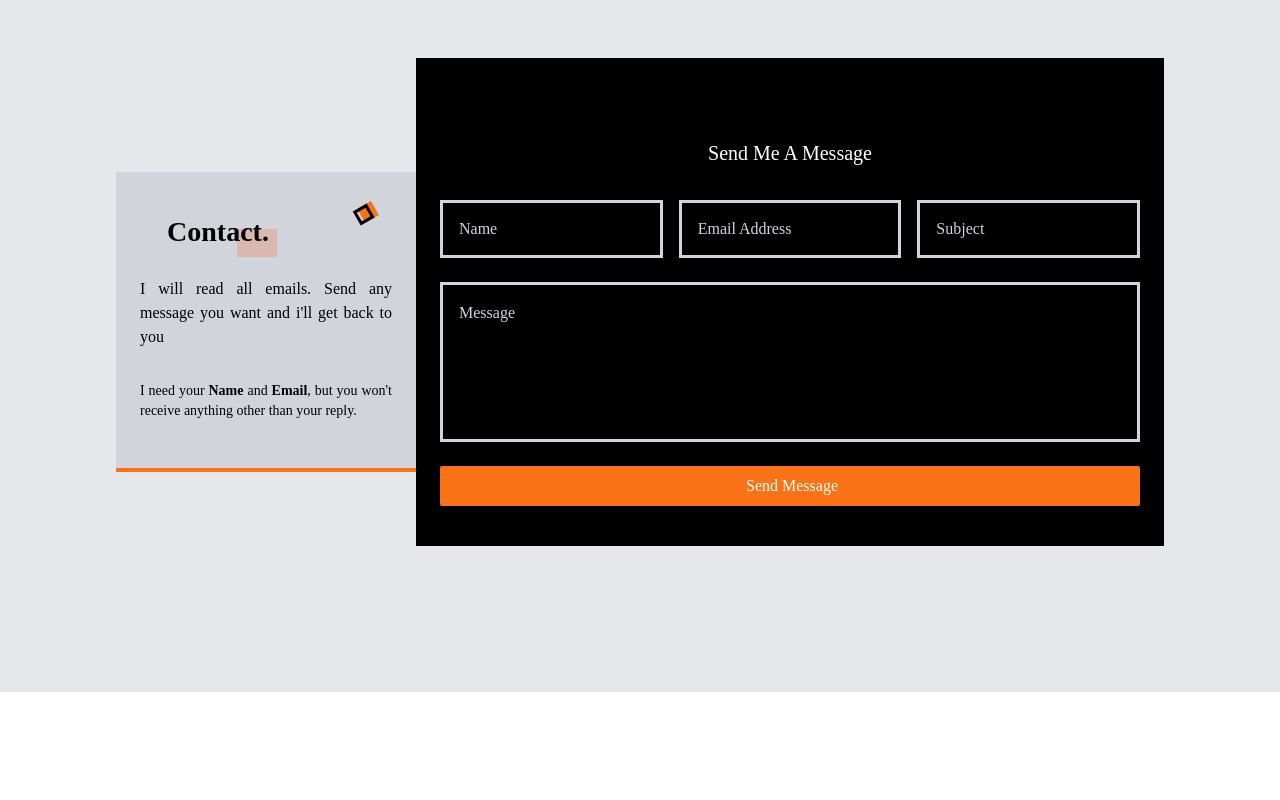
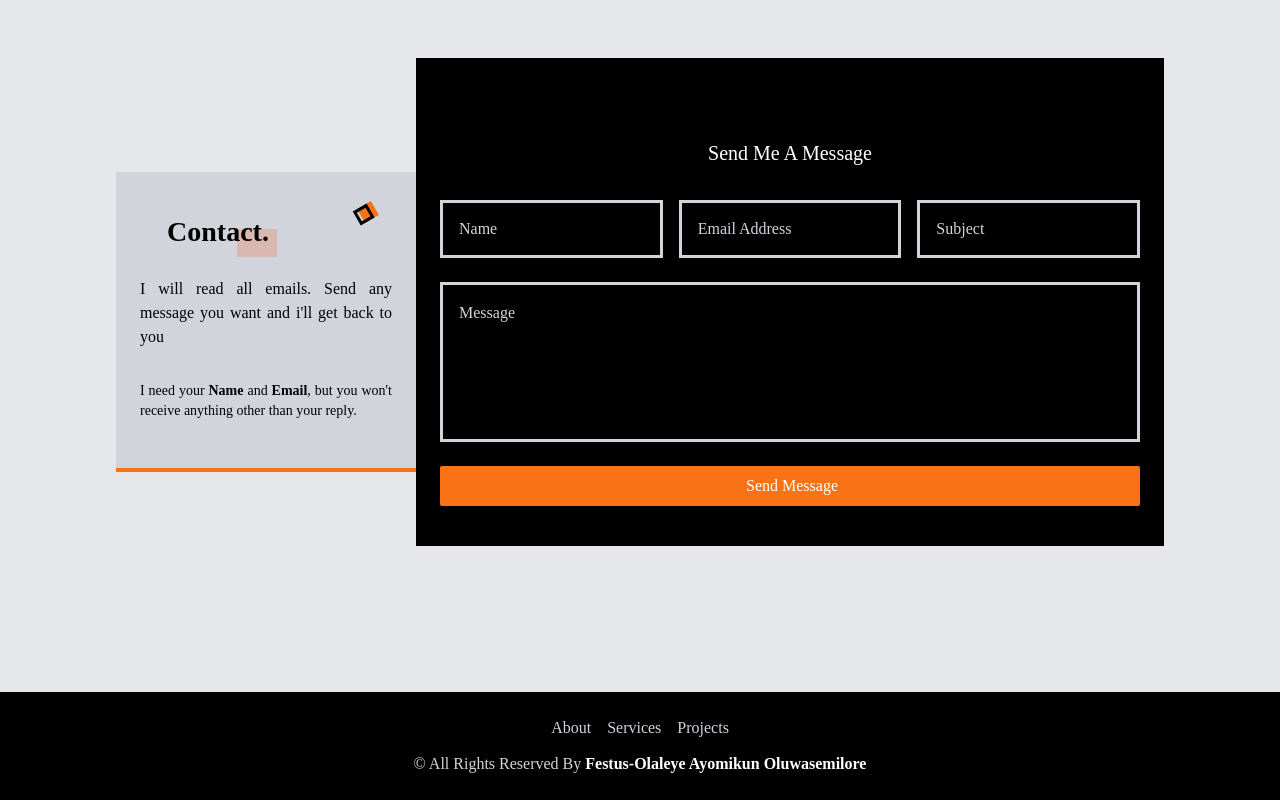
Before and after one commit to Mikun07/New-portfolio, a React (Vite) app: page / in a window 1280 px wide. Shown: the part 3308-4108 px from the top of the page. Before the commit the page ends 4000 px from the top, so only its background shows below. Built offline with nearby package versions, Linux system fonts and the light colour scheme; a web font is replaced by a local one.

Commit message:
Footer page and Scroll to top

```diff
--- a/package.json
+++ b/package.json
@@ -15,7 +15,8 @@
     "react-dom": "^18.2.0",
     "react-hot-toast": "^2.4.1",
     "react-router-dom": "^6.16.0",
-    "react-scroll": "^1.8.9"
+    "react-scroll": "^1.8.9",
+    "react-use": "^17.4.0"
   },
   "devDependencies": {
     "@types/react": "^18.2.15",
--- a/src/App.jsx
+++ b/src/App.jsx
@@ -5,6 +5,8 @@ import About from './pages/About/About';
 import Services from './pages/Services/Services';
 import Projects from './pages/Projects/Projects';
 import Contact from './pages/Contact/Contact,';
+import Footer from './components/Footer/Footer';
+import ScrollToTop from './components/Scroll/ScrollToTop';
 
 function App() {
 
@@ -16,6 +18,8 @@ function App() {
       <Services />
       <Projects />
       <Contact />
+      <Footer />
+      <ScrollToTop />
     </>
   )
 }
--- /dev/null
+++ b/src/components/Footer/Footer.jsx
@@ -0,0 +1,47 @@
+import React from "react";
+
+function Footer() {
+  return (
+    <>
+      <footer className="h-full px-4 flex items-center justify-center text-white bg-black">
+        <div className=" grid grid-cols-1 gap-3 py-6">
+          <ul className="flex cursor-pointer justify-center gap-4 text-gray-300">
+            <li>
+              <a
+                href="#about"
+                className="capitalize text-base leading-4 font-medium"
+              >
+                About
+              </a>
+            </li>
+            <li>
+              <a
+                href="#services"
+                className="capitalize text-base leading-4 font-medium"
+              >
+                Services
+              </a>
+            </li>
+            <li>
+              <a
+                href="#project"
+                className="capitalize text-base leading-4 font-medium"
+              >
+                Projects
+              </a>
+            </li>
+          </ul>
+
+          <span className="capitalize font-medium text-gray-300">
+            &#169; all rights reserved by{" "}
+            <a href="" className=" text-white capitalize font-bold">
+              Festus-Olaleye Ayomikun Oluwasemilore
+            </a>
+          </span>
+        </div>
+      </footer>
+    </>
+  );
+}
+
+export default Footer;
--- /dev/null
+++ b/src/components/Scroll/ScrollToTop.jsx
@@ -0,0 +1,32 @@
+import React, { useEffect, useState } from "react";
+import { useWindowScroll } from "react-use";
+
+const ScrollToTop = () => {
+  const { y: pageYOffset } = useWindowScroll();
+  const [visible, setVisiblity] = useState(false);
+
+  useEffect(() => {
+    if (pageYOffset > 400) {
+      setVisiblity(true);
+    } else {
+      setVisiblity(false);
+    }
+  }, [pageYOffset]);
+
+  const ScrollToTop = () => window.scrollTo({ top: 0, behavior: "smooth" });
+
+  if (!visible) {
+    return false;
+  }
+  return (
+    <>
+      <div className="scrolltotop-container" onClick={ScrollToTop}>
+        <div className="scrolltotop-icon">
+          <ion-icon name="chevron-up-outline"></ion-icon>
+        </div>
+      </div>
+    </>
+  );
+};
+
+export default ScrollToTop;
--- a/src/index.css
+++ b/src/index.css
@@ -243,3 +243,45 @@ b {
   opacity: 1;
   top: -16px;
 }
+
+.scrolltotop-container {
+  position: fixed;
+  z-index: 5;
+  width: 50px;
+  height: 50px;
+  border-radius: 28px;
+  background: rgb(249, 115, 22);
+  top: 530px;
+  left: 1195px;
+  display: flex;
+  align-items: center;
+  justify-content: center;
+}
+
+.scrolltotop-icon {
+  color: #FFFFFF;
+}
+
+@media screen and (max-width: 1024px) {
+  .scrolltotop-container {
+      display: none;
+  }
+}
+
+@media screen and (max-width: 768px) {
+  .scrolltotop-container {
+      display: none;
+  }
+}
+
+@media screen and (max-width: 480px) {
+  .scrolltotop-container {
+      display: none;
+  }
+}
+
+@media screen and (max-width: 320px) {
+  .scrolltotop-container {
+      display: none;
+  }
+}
```
Also changed, not shown: 1 other file (tests, documents, lock files or other folders).
